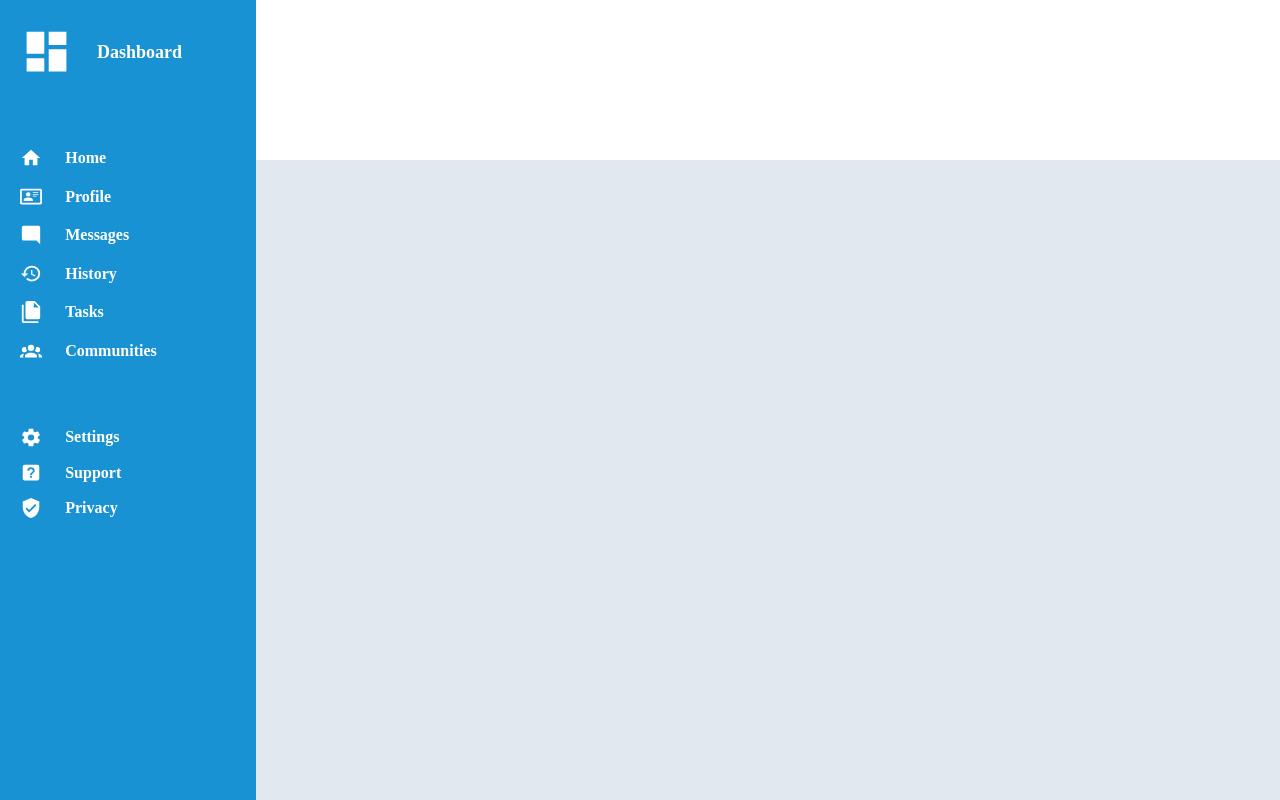
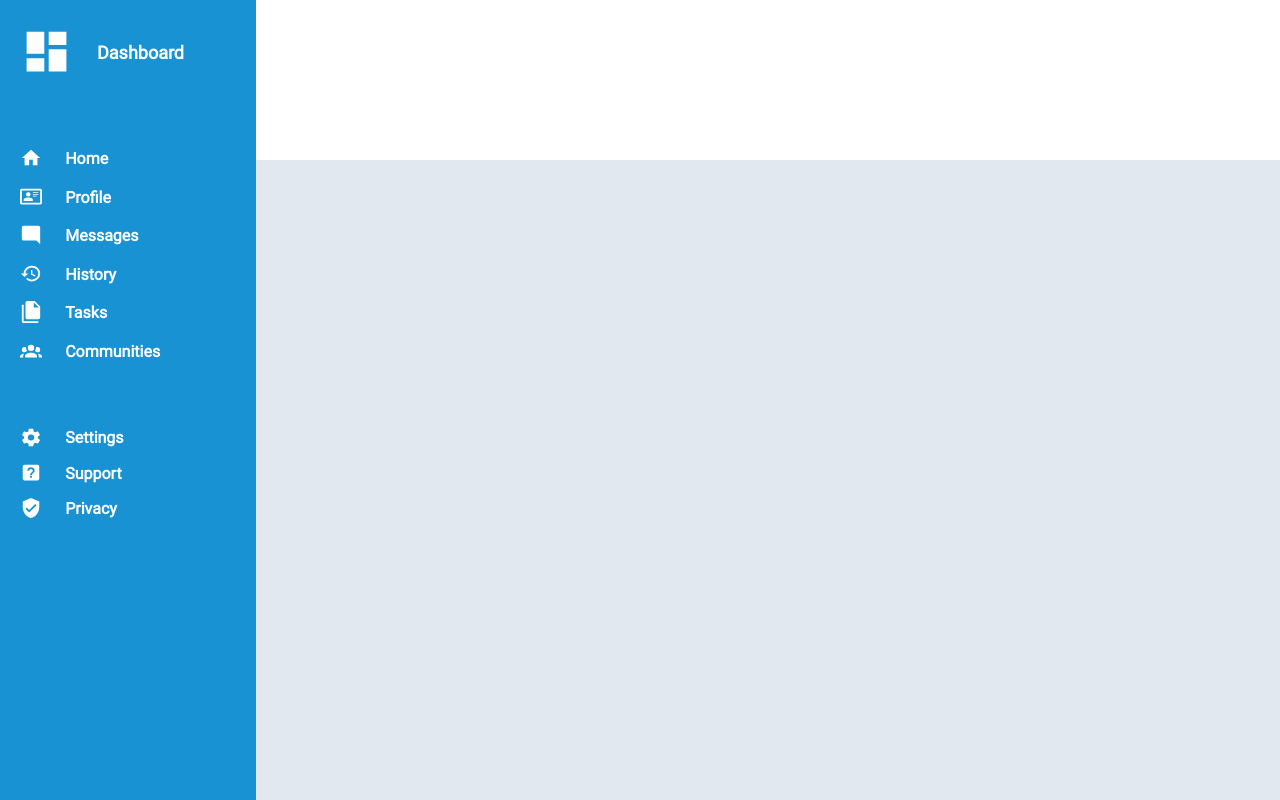
Before and after one commit to tjlsimoes/admin-dashboard, a plain HTML site: page index.html in a window 1280 px wide. Drawn offline with Linux system fonts and the light colour scheme.

Commit message:
Change font to Roboto Regular

```diff
--- a/style.css
+++ b/style.css
@@ -1,6 +1,15 @@
+@font-face {
+  font-family: 'roboto';
+  src: url('fonts/roboto-regular-webfont.woff2') format('woff2'),
+       url('fonts/roboto-regular-webfont.woff') format('woff');
+  font-weight: normal;
+  font-style: normal;
+}
+
 body {
   display: grid;
   grid-template: 1fr 4fr / 1fr 4fr;
+  font-family: "roboto", sans-serif;
 }
 
 .sidebar {
```
Also changed, not shown: Roboto-Regular.ttf (added), fonts/roboto-regular-webfont.woff (added), fonts/roboto-regular-webfont.woff2 (added).
